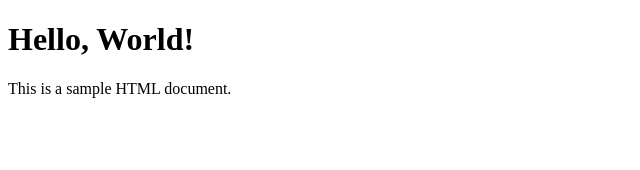
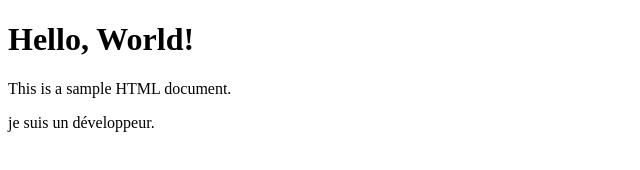
Before and after one commit to AbdoulSalam407/projetFinal, a plain HTML site: page index.html in a window 1280 px wide. Shown: the whole page, without its empty margins (0-640 px from the left). Drawn offline with Linux system fonts and the light colour scheme.

Commit message:
test commit

```diff
--- a/index.html
+++ b/index.html
@@ -8,5 +8,6 @@
   <body>
     <h1>Hello, World!</h1>
     <p>This is a sample HTML document.</p>
+    <p>je suis un développeur.</p>
   </body>
 </html>
```
